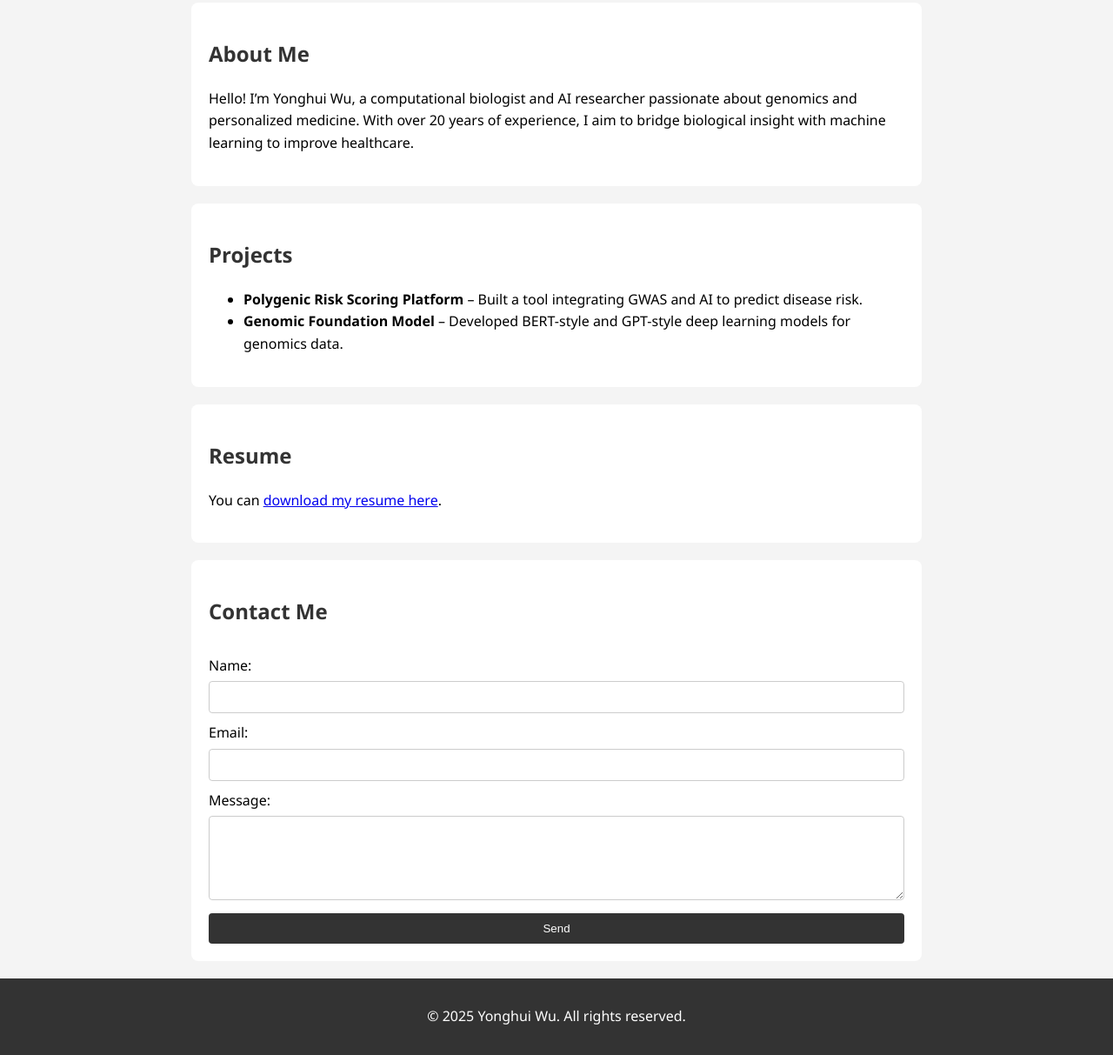
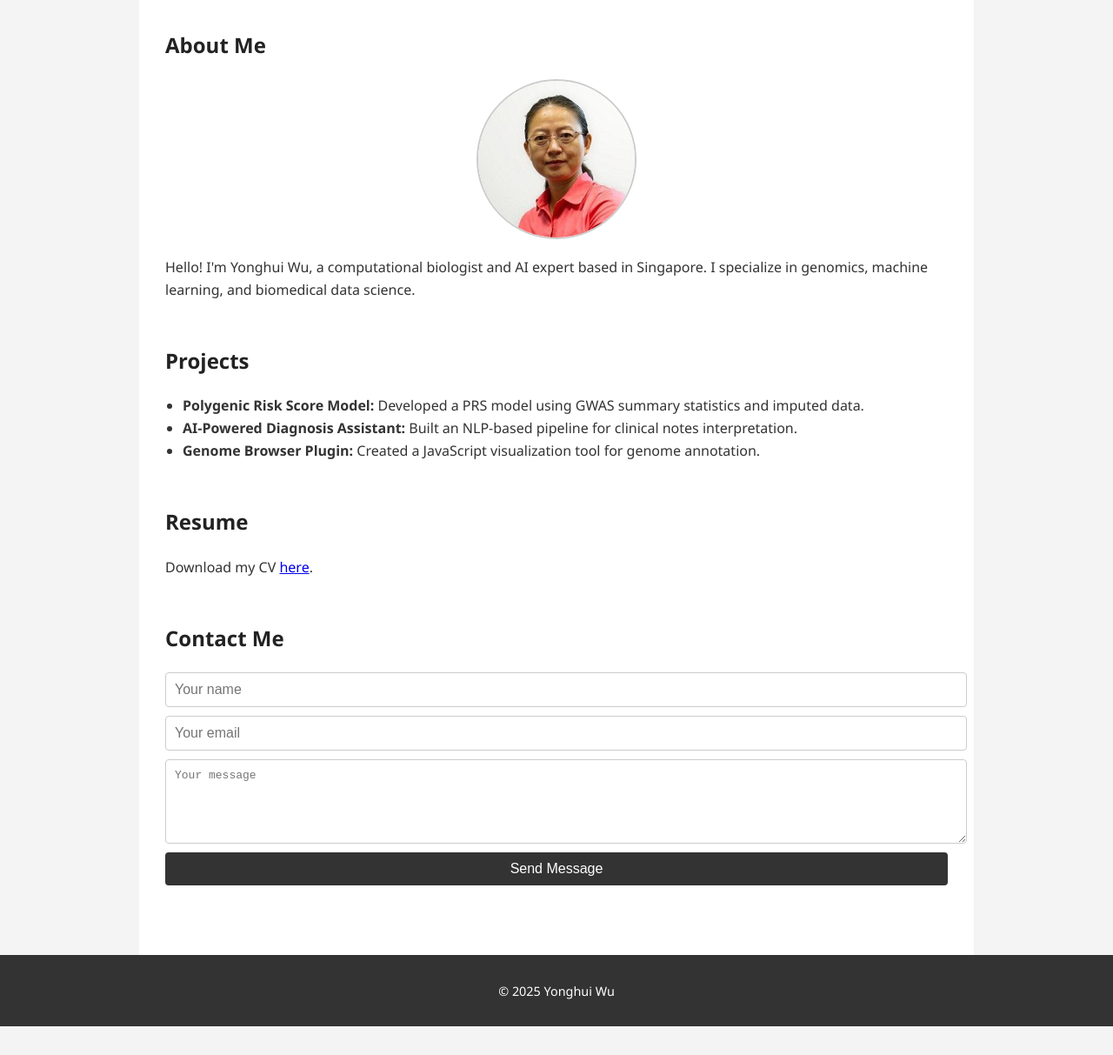
Before and after one commit to HedyWuSG/hedywusg.github.io, a plain HTML site: page index.html in a window 1280 px wide. Shown: the part 177-1390 px from the top of the page at 87% size. After the commit the page ends 1357 px from the top, so only its background shows below. Drawn offline with Linux system fonts and the light colour scheme.

Commit message:
Add files via upload

```diff
--- a/index.html
+++ b/index.html
@@ -12,60 +12,70 @@
       padding: 0;
       line-height: 1.6;
       background-color: #f4f4f4;
+      color: #333;
     }
     header {
       background-color: #333;
-      color: white;
+      color: #fff;
       padding: 20px 0;
       text-align: center;
     }
     nav a {
-      color: white;
+      color: #fff;
       margin: 0 15px;
       text-decoration: none;
+      font-weight: bold;
+    }
+    nav a:hover {
+      text-decoration: underline;
+    }
+    .container {
+      padding: 30px;
+      max-width: 900px;
+      margin: auto;
+      background-color: #fff;
     }
     section {
-      padding: 20px;
-      max-width: 800px;
-      margin: auto;
-      background-color: white;
-      margin-top: 20px;
-      border-radius: 8px;
+      margin-bottom: 50px;
     }
     h1, h2 {
-      color: #333;
+      color: #222;
     }
-    form {
-      display: flex;
-      flex-direction: column;
+    ul {
+      padding-left: 20px;
     }
-    label {
+    footer {
+      background-color: #333;
+      color: #fff;
+      text-align: center;
+      padding: 15px 0;
+      font-size: 0.9em;
+    }
+    .profile-photo {
+      width: 180px;
+      height: 180px;
+      border-radius: 50%;
+      border: 2px solid #ccc;
+      display: block;
+      margin: 20px auto;
+    }
+    input, textarea, button {
+      display: block;
+      width: 100%;
+      padding: 10px;
       margin-top: 10px;
-    }
-    input, textarea {
-      padding: 10px;
-      margin-top: 5px;
+      font-size: 1em;
       border: 1px solid #ccc;
       border-radius: 4px;
     }
     button {
-      margin-top: 15px;
-      padding: 10px;
       background-color: #333;
-      color: white;
+      color: #fff;
       border: none;
-      border-radius: 4px;
       cursor: pointer;
     }
     button:hover {
       background-color: #555;
-    }
-    footer {
-      text-align: center;
-      padding: 15px;
-      background-color: #333;
-      color: white;
-      margin-top: 20px;
     }
   </style>
 </head>
@@ -80,45 +90,41 @@
     </nav>
   </header>
 
+  <div class="container">
     <section id="about">
       <h2>About Me</h2>
-    <p>Hello! I’m Yonghui Wu, a computational biologist and AI researcher passionate about genomics and personalized medicine. With over 20 years of experience, I aim to bridge biological insight with machine learning to improve healthcare.</p>
+      <img src="profile_photo_web.jpg" alt="Profile Photo" class="profile-photo" />
+      <p>Hello! I'm Yonghui Wu, a computational biologist and AI expert based in Singapore. I specialize in genomics, machine learning, and biomedical data science.</p>
     </section>
 
     <section id="projects">
       <h2>Projects</h2>
       <ul>
-      <li><strong>Polygenic Risk Scoring Platform</strong> – Built a tool integrating GWAS and AI to predict disease risk.</li>
-      <li><strong>Genomic Foundation Model</strong> – Developed BERT-style and GPT-style deep learning models for genomics data.</li>
+        <li><strong>Polygenic Risk Score Model:</strong> Developed a PRS model using GWAS summary statistics and imputed data.</li>
+        <li><strong>AI-Powered Diagnosis Assistant:</strong> Built an NLP-based pipeline for clinical notes interpretation.</li>
+        <li><strong>Genome Browser Plugin:</strong> Created a JavaScript visualization tool for genome annotation.</li>
       </ul>
     </section>
 
     <section id="resume">
       <h2>Resume</h2>
-    <p>You can <a href="Yonghui_Wu_Resume.pdf" target="_blank">download my resume here</a>.</p>
+      <p>Download my CV <a href="resume.pdf" target="_blank">here</a>.</p>
     </section>
 
     <section id="contact">
       <h2>Contact Me</h2>
       <form action="https://formsubmit.co/hedy_wu@hotmail.com" method="POST">
-      <label for="name">Name:</label>
-      <input type="text" name="name" id="name" required>
-
-      <label for="email">Email:</label>
-      <input type="email" name="email" id="email" required>
-
-      <label for="message">Message:</label>
-      <textarea name="message" id="message" rows="5" required></textarea>
-
+        <input type="text" name="name" placeholder="Your name" required>
+        <input type="email" name="email" placeholder="Your email" required>
+        <textarea name="message" placeholder="Your message" rows="5" required></textarea>
         <input type="hidden" name="_next" value="https://hedywusg.github.io/thank-you.html">
-      <input type="hidden" name="_captcha" value="false">
-
-      <button type="submit">Send</button>
+        <button type="submit">Send Message</button>
       </form>
     </section>
+  </div>
 
   <footer>
-    <p>&copy; 2025 Yonghui Wu. All rights reserved.</p>
+    <p>© 2025 Yonghui Wu</p>
   </footer>
 </body>
 </html>
```
Lines whose indentation alone changed are shown as unchanged.
